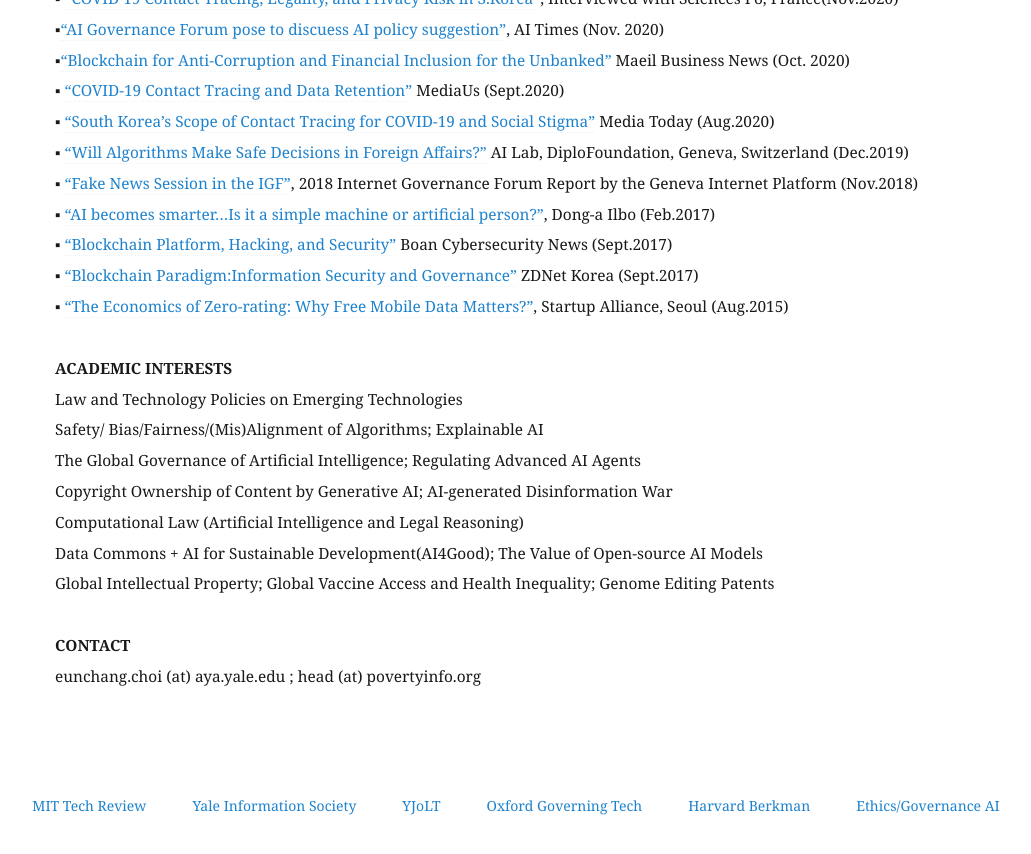
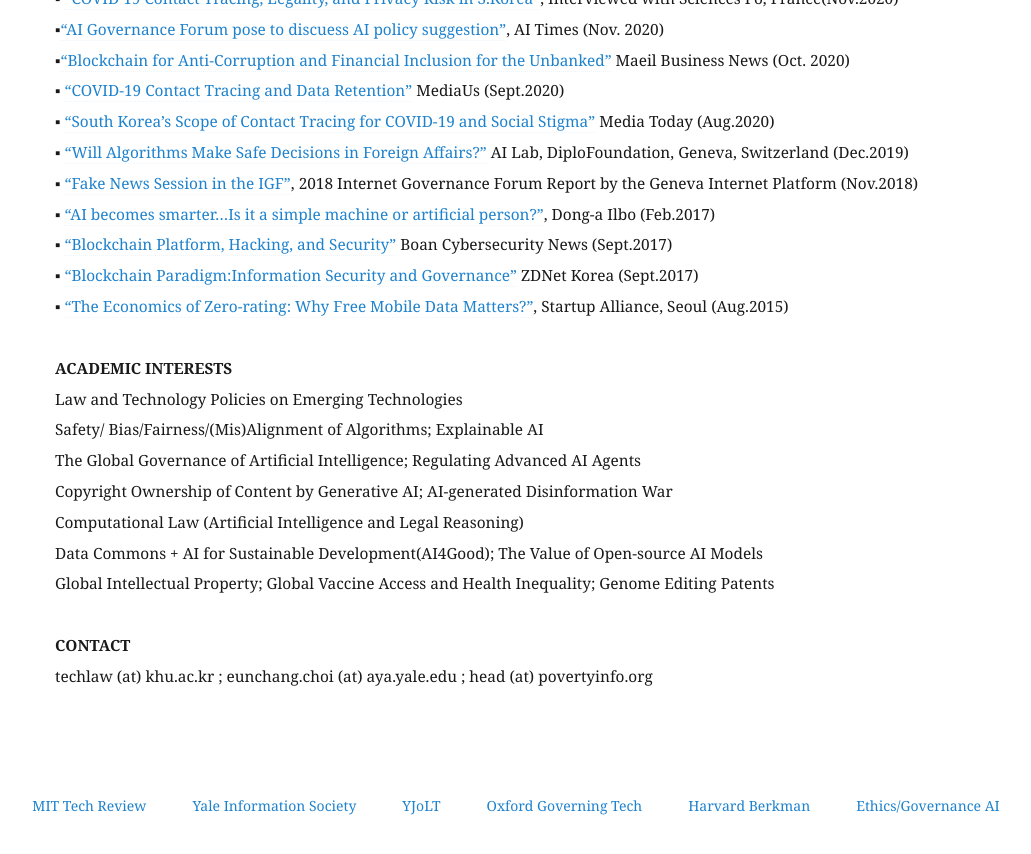
Before and after one commit to eunchangchoi/eunchangchoi.github.io, a Jekyll site: the page built from index.md, in a window 1280 px wide and 900 px high, scrolled down 9848 px. Shown: the top 854 px of the window, without its empty margins (45-1076 px from the left). Built offline with Jekyll 4.4.1, drawn with Linux system fonts in a browser that asks for light colours.

Commit message:
Update index.md

```diff
--- a/index.md
+++ b/index.md
@@ -238,4 +238,4 @@ title: "Eun Chang Choi 최은창"
    Global Intellectual Property; Global Vaccine Access and Health Inequality; Genome Editing Patents <br>
   <br>
    <strong> CONTACT</strong> <br>
-   eunchang.choi (at) aya.yale.edu ;  head (at) povertyinfo.org
+   techlaw (at) khu.ac.kr ; eunchang.choi (at) aya.yale.edu ;  head (at) povertyinfo.org
```
